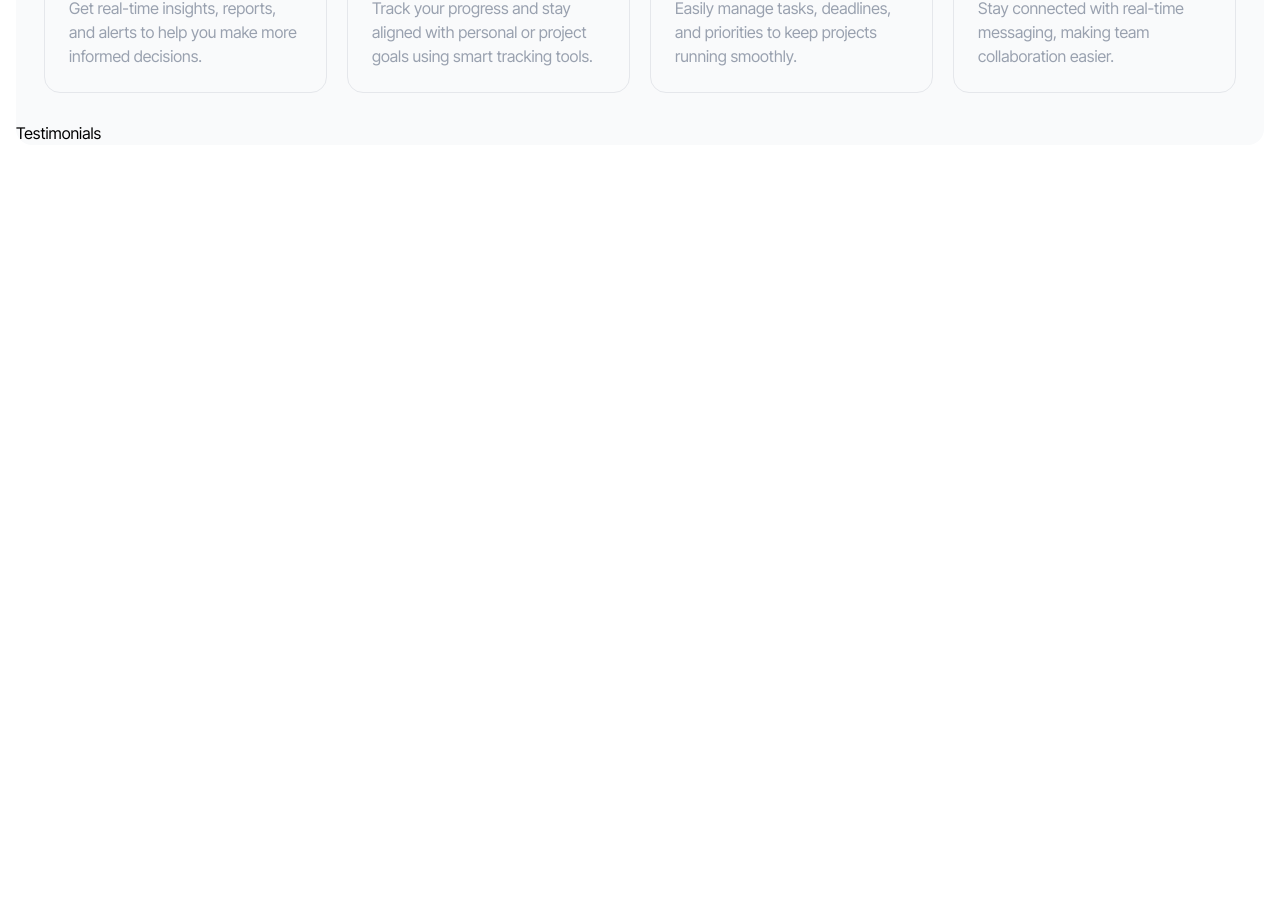
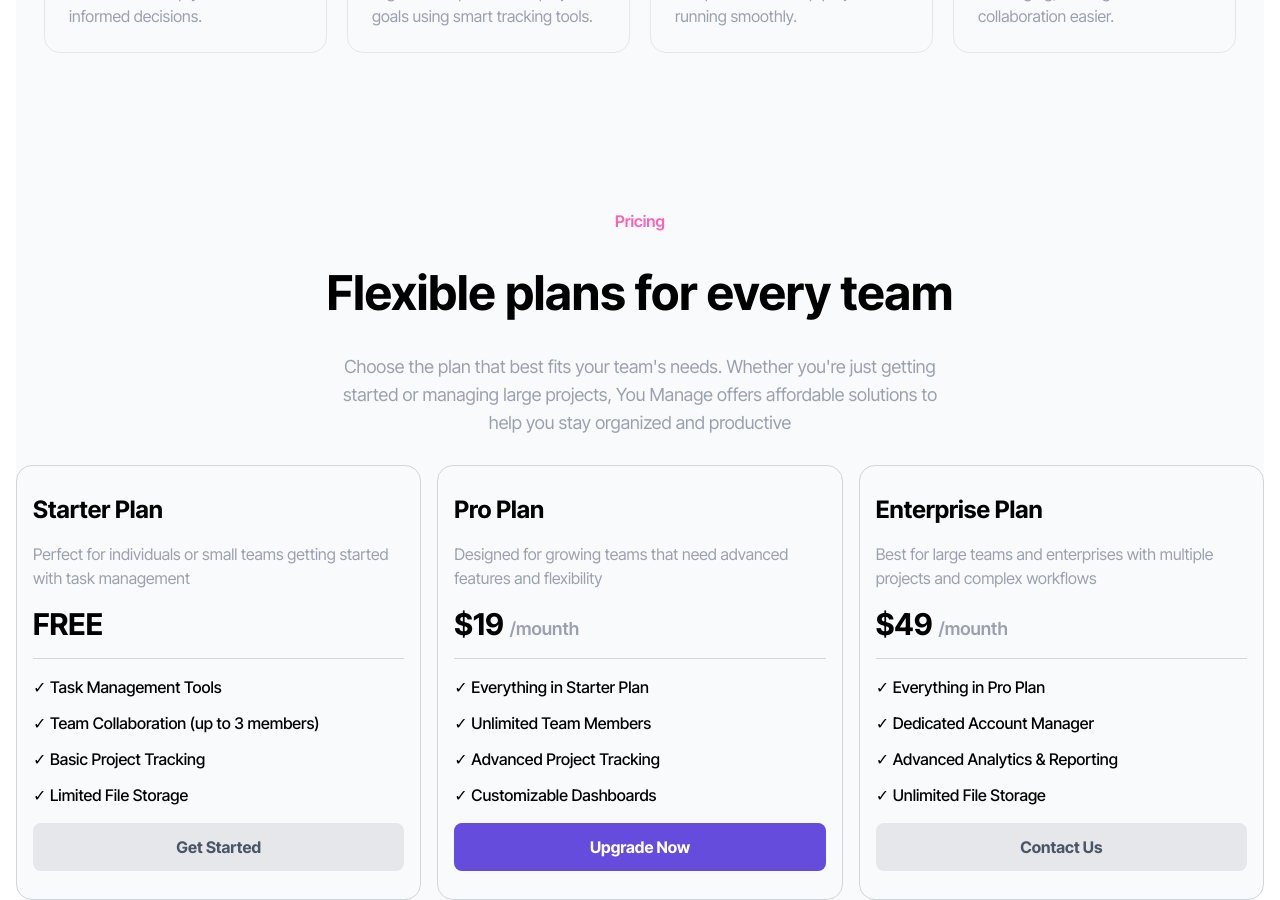
Before and after one commit to azdinserhani/MeetFlow-client, a React (Vite) app: page / in a window 1280 px wide. Shown: the part 2800-3700 px from the top of the page. Before the commit the page ends 2945 px from the top, so only its background shows below. Built offline with nearby package versions, Linux system fonts and the light colour scheme.

Commit message:
feat: add Pricing and PricingCard components; update LandingPage to include Pricing section and remove Testimonials

```diff
--- a/src/component/LandingPage/Benefits.jsx
+++ b/src/component/LandingPage/Benefits.jsx
@@ -35,7 +35,7 @@ const Benefits = () => {
       " Everything you need to simplify your projects, boost productivity, and keep team aligned.",
   };
   return (
-    <div className="w-full my-40">
+    <div className="w-full">
       <SectionHeader
         title={headData.title}
         desc={headData.desc}
--- a/src/component/LandingPage/Features.jsx
+++ b/src/component/LandingPage/Features.jsx
@@ -39,7 +39,7 @@ const Features = () => {
     },
   ];
   return (
-    <div className="mt-32">
+    <div className="">
       <SectionHeader
         title={headData.title}
         desc={headData.desc}
--- /dev/null
+++ b/src/component/LandingPage/Pricing.jsx
@@ -0,0 +1,66 @@
+import React from "react";
+import SectionHeader from "./SectionHeader";
+import PricingCard from "./PricingCard";
+
+const Pricing = () => {
+  const data = {
+    title: "Pricing",
+    desc: "Flexible plans for every team",
+    subDesc: `Choose the plan that best fits your team's needs. Whether you're just getting started or managing large projects,
+      You Manage offers affordable solutions to help you stay organized and productive`,
+  };
+  const pricingCardsData = [
+    {
+      title: "Starter Plan",
+      description: "Perfect for individuals or small teams getting started with task management",
+      price: "FREE",
+      features: [
+        "✓ Task Management Tools",
+        "✓ Team Collaboration (up to 3 members)",
+        "✓ Basic Project Tracking",
+        "✓ Limited File Storage"
+      ],
+      buttonText: "Get Started"
+    },
+    {
+      title: "Pro Plan",
+      description: "Designed for growing teams that need advanced features and flexibility",
+      price: "$19",
+      features: [
+        "✓ Everything in Starter Plan",
+        "✓ Unlimited Team Members",
+        "✓ Advanced Project Tracking",
+        "✓ Customizable Dashboards"
+      ],
+      buttonText: "Upgrade Now"
+    },
+    {
+      title: "Enterprise Plan",
+      description: "Best for large teams and enterprises with multiple projects and complex workflows",
+      price: "$49",
+      features: [
+        "✓ Everything in Pro Plan",
+        "✓ Dedicated Account Manager",
+        "✓ Advanced Analytics & Reporting",
+        "✓ Unlimited File Storage"
+      ],
+      buttonText: "Contact Us"
+    }
+  ];
+  return (
+    <div>
+      <SectionHeader
+        title={data.title}
+        desc={data.desc}
+        subDesc={data.subDesc}
+      />
+      <div className="grid grid-cols-3 gap-x-4 mt-7">
+        { pricingCardsData.map((item) => {
+          return <PricingCard item={ item} />
+        })}
+      </div>
+    </div>
+  );
+};
+
+export default Pricing;
--- /dev/null
+++ b/src/component/LandingPage/PricingCard.jsx
@@ -0,0 +1,39 @@
+import React from "react";
+import { TfiHummer } from "react-icons/tfi";
+import Button from "./Button";
+
+const PricingCard = ({ item }) => {
+return (
+  <div className="flex flex-col flex-1 py-7 px-4 space-y-4 border border-gray-300 rounded-2xl">
+    <h2 className="font-bold text-2xl">{item.title}</h2>
+    <p className="text-gray-400">{item.description}</p>
+
+    <h3 className="font-bold text-3xl">
+      {item.price}{" "}
+      <span className="text-[18px] text-gray-400 font-semibold">
+        {item.price !== "FREE" && "/mounth"}
+      </span>
+    </h3>
+    <hr className="text-gray-300" />
+    <ul className="flex flex-col space-y-3">
+      {item.features.map((feature, index) => (
+        <li key={index} className="font-medium">
+          {feature}
+        </li>
+      ))}
+    </ul>
+
+    {item.title === "Pro Plan" ? (
+      <button className="p-3 bg-purple-custom cursor-pointer rounded-lg text-white font-bold transform transition duration-300 hover:scale-105 hover:shadow-lg">
+        {item.buttonText}
+      </button>
+    ) : (
+      <button className="p-3 cursor-pointer  bg-gray-200 rounded-lg text-gray-600 font-bold transform transition duration-300 hover:bg-gray-300 hover:rotate-2">
+        {item.buttonText}
+      </button>
+    )}
+  </div>
+);
+};
+
+export default PricingCard;
--- a/src/component/LandingPage/SectionHeader.jsx
+++ b/src/component/LandingPage/SectionHeader.jsx
@@ -2,13 +2,11 @@ import React from 'react'
 
 const SectionHeader = ({title,desc,subDesc}) => {
   return (
-      <div className=" flex flex-col space-y-9 text-center justify-items-center items-center">
-        <span className="text-pink-400  font-semibold">{title}</span>
-          <p className="font-bold text-5xl">{ desc}</p>
-        <p className="text-gray-400 text-lg w-1/2">
-          {subDesc}
-        </p>
-      </div>
+    <div className=" flex flex-col space-y-9 text-center justify-items-center items-center mt-32">
+      <span className="text-pink-400  font-semibold">{title}</span>
+      <p className="font-bold text-5xl">{desc}</p>
+      <p className="text-gray-400 text-lg w-1/2">{subDesc}</p>
+    </div>
   );
 }
 
--- a/src/component/LandingPage/Testimonials.jsx
+++ /dev/null
@@ -1,9 +0,0 @@
-import React from 'react'
-
-const Testimonials = () => {
-  return (
-    <div>Testimonials</div>
-  )
-}
-
-export default Testimonials
--- a/src/pages/LandingPage.jsx
+++ b/src/pages/LandingPage.jsx
@@ -4,7 +4,7 @@ import TrustedBy from "../component/LandingPage/TrustedBy";
 import Benefits from "../component/LandingPage/Benefits";
 import Advantage from "../component/LandingPage/Advantage";
 import Features from "../component/LandingPage/Features";
-import Testimonials from "../component/LandingPage/Testimonials";
+import Pricing from "../component/LandingPage/Pricing";
 
 const LandingPage = () => {
   return (
@@ -21,7 +21,7 @@ const LandingPage = () => {
       <Benefits />
       <Advantage />
       <Features />
-      <Testimonials/>
+      <Pricing/>
     </div>
   );
 };
```
